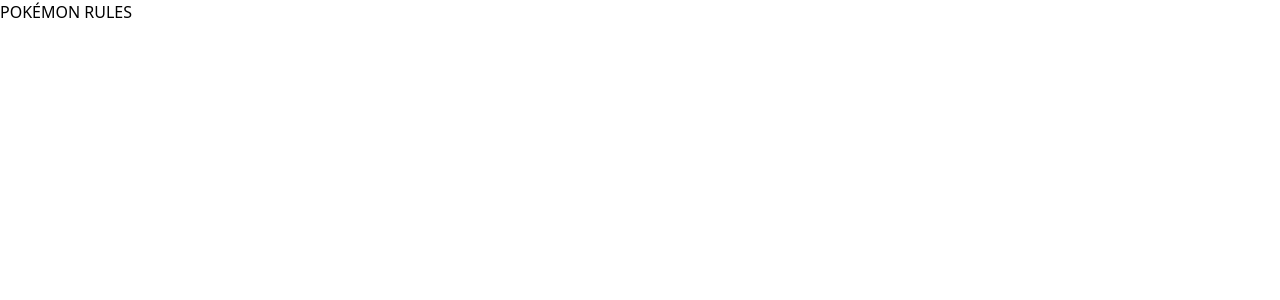
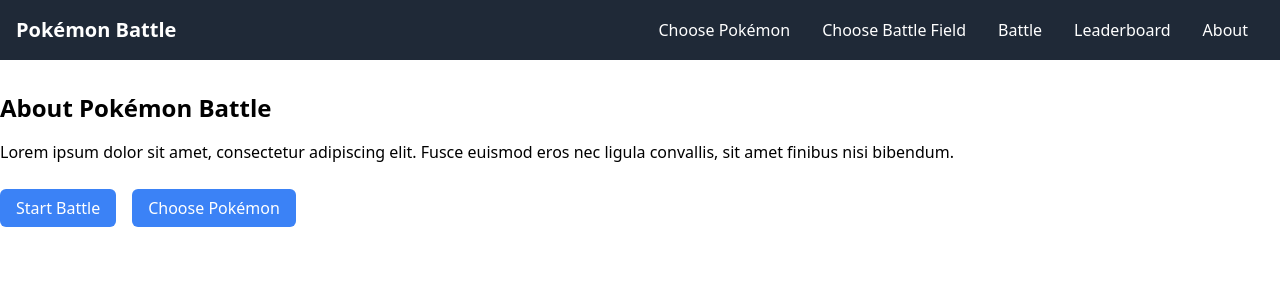
Before and after one commit to LDS-E/pokefight-front, a React (Vite) app: page /about in a window 1280 px wide. Shown: the top 300 px of the page. Built offline with nearby package versions, Linux system fonts and the light colour scheme.

Commit message:
Adding front-end guidelines.

```diff
--- a/package.json
+++ b/package.json
@@ -14,7 +14,8 @@
     "cors": "^2.8.5",
     "express": "^4.19.2",
     "react": "^18.3.1",
-    "react-dom": "^18.3.1"
+    "react-dom": "^18.3.1",
+    "react-router-dom": "^6.23.0"
   },
   "devDependencies": {
     "@types/react": "^18.2.66",
@@ -27,6 +28,6 @@
     "eslint-plugin-react-refresh": "^0.4.6",
     "postcss": "^8.4.38",
     "tailwindcss": "^3.4.3",
-    "vite": "^5.2.0"
+    "vite": "^5.2.11"
   }
 }
--- a/src/App.jsx
+++ b/src/App.jsx
@@ -1,9 +1,31 @@
-function App() {
+import React from "react";
+import { BrowserRouter, Routes, Route } from "react-router-dom";
+
+import LandingPage from "./pages/LandingPage";
+import ChoosePokemonPage from "./pages/ChoosePokemonPage";
+import ChooseBattleFieldPage from "./pages/ChooseBattleFieldPage";
+import BattlePage from "./pages/BattlePage";
+import LeaderboardPage from "./pages/LeaderboardPage";
+import AboutPage from "./pages/AboutPage";
+
+const App = () => {
   return (
-    <>
-      <h1>POKÉMON RULES</h1>
-    </>
+    <React.StrictMode>
+      <BrowserRouter>
+        <Routes>
+          <Route path="/" exact element={<LandingPage />} />
+          <Route path="/choose-pokemon" element={<ChoosePokemonPage />} />
+          <Route
+            path="/choose-battle-field"
+            element={<ChooseBattleFieldPage />}
+          />
+          <Route path="/battle" element={<BattlePage />} />
+          <Route path="/leaderboard" element={<LeaderboardPage />} />
+          <Route path="/about" element={<AboutPage />} />
+        </Routes>{" "}
+      </BrowserRouter>
+    </React.StrictMode>
   );
-}
+};
 
 export default App;
--- /dev/null
+++ b/src/components/NavBar.jsx
@@ -0,0 +1,34 @@
+// src/components/Navbar.jsx
+
+import { Link } from "react-router-dom";
+
+const NavBar = () => {
+  return (
+    <nav className="bg-gray-800 text-white p-4">
+      <div className="container mx-auto flex justify-between items-center">
+        <Link to="/" className="text-xl font-bold">
+          Pokémon Battle
+        </Link>
+        <div>
+          <Link to="/choose-pokemon" className="mx-4">
+            Choose Pokémon
+          </Link>
+          <Link to="/choose-battle-field" className="mx-4">
+            Choose Battle Field
+          </Link>
+          <Link to="/battle" className="mx-4">
+            Battle
+          </Link>
+          <Link to="/leaderboard" className="mx-4">
+            Leaderboard
+          </Link>
+          <Link to="/about" className="mx-4">
+            About
+          </Link>
+        </div>
+      </div>
+    </nav>
+  );
+};
+
+export default NavBar;
--- /dev/null
+++ b/src/pages/AboutPage.jsx
@@ -0,0 +1,34 @@
+import { Link } from "react-router-dom";
+import NavBar from "../components/NavBar";
+
+const AboutPage = () => {
+  return (
+    <div>
+      <NavBar />
+      <div className="container mx-auto mt-8">
+        <h2 className="text-2xl font-bold mb-4">About Pokémon Battle</h2>
+        <p>
+          Lorem ipsum dolor sit amet, consectetur adipiscing elit. Fusce euismod
+          eros nec ligula convallis, sit amet finibus nisi bibendum.
+        </p>
+        {/* Add more details about the game here */}
+        <div className="mt-8">
+          <Link
+            to="/battle"
+            className="bg-blue-500 text-white py-2 px-4 rounded-md mr-4 hover:bg-blue-600"
+          >
+            Start Battle
+          </Link>
+          <Link
+            to="/choose-pokemon"
+            className="bg-blue-500 text-white py-2 px-4 rounded-md hover:bg-blue-600"
+          >
+            Choose Pokémon
+          </Link>
+        </div>
+      </div>
+    </div>
+  );
+};
+
+export default AboutPage;
--- /dev/null
+++ b/src/pages/BattlePage.jsx
@@ -0,0 +1,35 @@
+import { Link } from "react-router-dom";
+import NavBar from "../components/NavBar";
+
+const BattlePage = () => {
+  // Implement logic to display Pokémon and battle field
+
+  return (
+    <div>
+      <NavBar />
+      <div className="flex justify-center items-center h-screen">
+        <div>
+          {/* Here will be rendered the battle field with Pokémon */}
+          <h2 className="text-2xl font-bold mb-4">Pokémon Battle</h2>
+          {/* Implement display of Pokémon and battle field */}
+          <div>User's Pokémon</div>
+          <div>Opponent's Pokémon</div>
+          <Link
+            to="/battle"
+            className="bg-blue-500 text-white py-2 px-4 rounded-md mr-4 hover:bg-blue-600"
+          >
+            Continue Battling
+          </Link>
+          <Link
+            to="/leaderboard"
+            className="bg-blue-500 text-white py-2 px-4 rounded-md hover:bg-blue-600"
+          >
+            Leaderboard
+          </Link>
+        </div>
+      </div>
+    </div>
+  );
+};
+
+export default BattlePage;
--- /dev/null
+++ b/src/pages/ChooseBattleFieldPage.jsx
@@ -0,0 +1,47 @@
+import { Link } from "react-router-dom";
+import NavBar from "../components/NavBar";
+
+const ChooseBattleFieldPage = () => {
+  return (
+    <div>
+      <NavBar />
+      <div className="flex justify-center items-center h-screen">
+        <div className="flex flex-col">
+          <h2 className="text-2xl font-bold mb-4">Choose the Battle Field:</h2>
+          <div className="flex justify-between">
+            <div className="m-4 p-4 bg-gray-200 rounded-md cursor-pointer">
+              Forest
+            </div>
+            <div className="m-4 p-4 bg-gray-200 rounded-md cursor-pointer">
+              Mountain
+            </div>
+          </div>
+          <div className="flex justify-between">
+            <div className="m-4 p-4 bg-gray-200 rounded-md cursor-pointer">
+              Water
+            </div>
+            <div className="m-4 p-4 bg-gray-200 rounded-md cursor-pointer">
+              Neutral
+            </div>
+          </div>
+          <div className="mt-8">
+            <Link
+              to="/battle"
+              className="bg-blue-500 text-white py-2 px-4 rounded-md mr-4 hover:bg-blue-600"
+            >
+              Start Battle
+            </Link>
+            <Link
+              to="/leaderboard"
+              className="bg-blue-500 text-white py-2 px-4 rounded-md hover:bg-blue-600"
+            >
+              Leaderboard
+            </Link>
+          </div>
+        </div>
+      </div>
+    </div>
+  );
+};
+
+export default ChooseBattleFieldPage;
--- /dev/null
+++ b/src/pages/ChoosePokemonPage.jsx
@@ -0,0 +1,49 @@
+import { Link } from "react-router-dom";
+import NavBar from "../components/NavBar";
+
+const ChoosePokemonPage = () => {
+  // Pokedex data
+  const pokedex = []; // Fill with Pokedex data
+
+  const handlePokemonClick = (pokemon) => {
+    // Implement logic to display detailed information of the clicked Pokémon
+  };
+
+  return (
+    <div>
+      <NavBar />
+      <div className="flex flex-wrap justify-center">
+        {pokedex.map((pokemon) => (
+          <div
+            key={pokemon.id}
+            className="m-4 p-4 bg-gray-200 rounded-md cursor-pointer"
+            onClick={() => handlePokemonClick(pokemon)}
+          >
+            <img
+              src={pokemon.image}
+              alt={pokemon.name}
+              className="w-24 h-24 mb-2"
+            />
+            <p className="text-center">{pokemon.name}</p>
+          </div>
+        ))}
+        <div className="mt-8">
+          <Link
+            to="/battle"
+            className="bg-blue-500 text-white py-2 px-4 rounded-md mr-4 hover:bg-blue-600"
+          >
+            Start Battle
+          </Link>
+          <Link
+            to="/leaderboard"
+            className="bg-blue-500 text-white py-2 px-4 rounded-md hover:bg-blue-600"
+          >
+            Leaderboard
+          </Link>
+        </div>
+      </div>
+    </div>
+  );
+};
+
+export default ChoosePokemonPage;
--- /dev/null
+++ b/src/pages/LandingPage.jsx
@@ -0,0 +1,26 @@
+import { Link } from "react-router-dom";
+import NavBar from "../components/NavBar";
+
+const LandingPage = () => {
+  return (
+    <div>
+      <NavBar />
+      <div className="flex flex-col items-center justify-center h-screen">
+        <h1 className="text-4xl font-bold mb-4">Welcome to Pokémon Journey!</h1>
+        <input
+          type="text"
+          placeholder="Enter your nickname"
+          className="border p-2 rounded-md mb-4"
+        />
+        <Link
+          to="/choose-pokemon"
+          className="bg-blue-500 text-white py-2 px-4 rounded-md hover:bg-blue-600"
+        >
+          Start Journey
+        </Link>
+      </div>
+    </div>
+  );
+};
+
+export default LandingPage;
--- /dev/null
+++ b/src/pages/LeaderboardPage.jsx
@@ -0,0 +1,52 @@
+import { Link } from "react-router-dom";
+import NavBar from "../components/NavBar";
+
+const LeaderboardPage = () => {
+  //  ranking data
+  const rankingData = []; // returning array
+
+  return (
+    <div>
+      <NavBar />
+      <div className="flex flex-col items-center">
+        <h2 className="text-2xl font-bold mb-4">Player's Ranking</h2>
+        <div className="w-1/2">
+          <table className="w-full">
+            <thead>
+              <tr>
+                <th className="px-4 py-2">Position</th>
+                <th className="px-4 py-2">Nickname</th>
+                <th className="px-4 py-2">Score</th>
+              </tr>
+            </thead>
+            <tbody>
+              {rankingData.map((player, index) => (
+                <tr key={index}>
+                  <td className="border px-4 py-2">{index + 1}</td>
+                  <td className="border px-4 py-2">{player.nickname}</td>
+                  <td className="border px-4 py-2">{player.score}</td>
+                </tr>
+              ))}
+            </tbody>
+          </table>
+        </div>
+        <div className="mt-8">
+          <Link
+            to="/battle"
+            className="bg-blue-500 text-white py-2 px-4 rounded-md mr-4 hover:bg-blue-600"
+          >
+            Start Battle
+          </Link>
+          <Link
+            to="/choose-pokemon"
+            className="bg-blue-500 text-white py-2 px-4 rounded-md hover:bg-blue-600"
+          >
+            Choose Pokémon
+          </Link>
+        </div>
+      </div>
+    </div>
+  );
+};
+
+export default LeaderboardPage;
```
Also changed, not shown: 1 other file (tests, documents, lock files or other folders).
